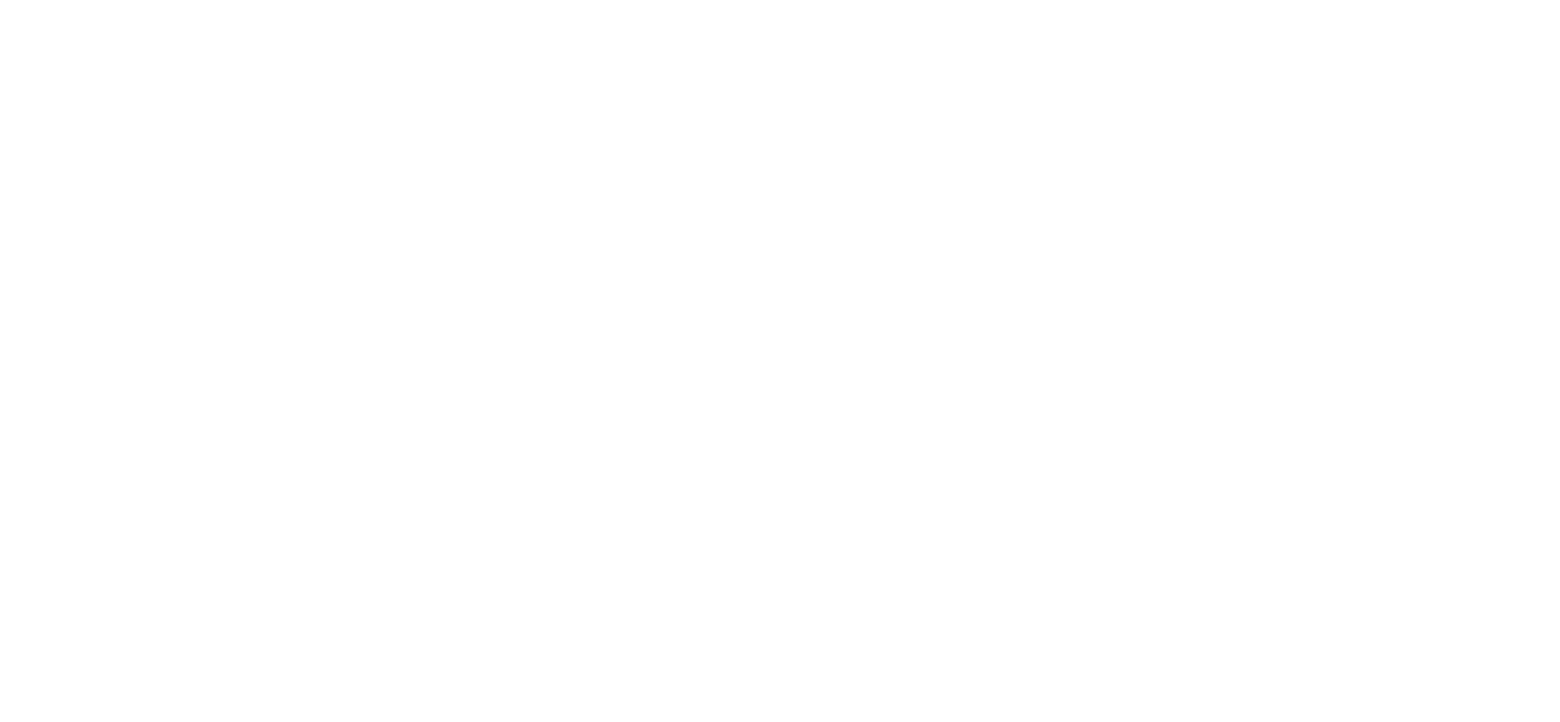
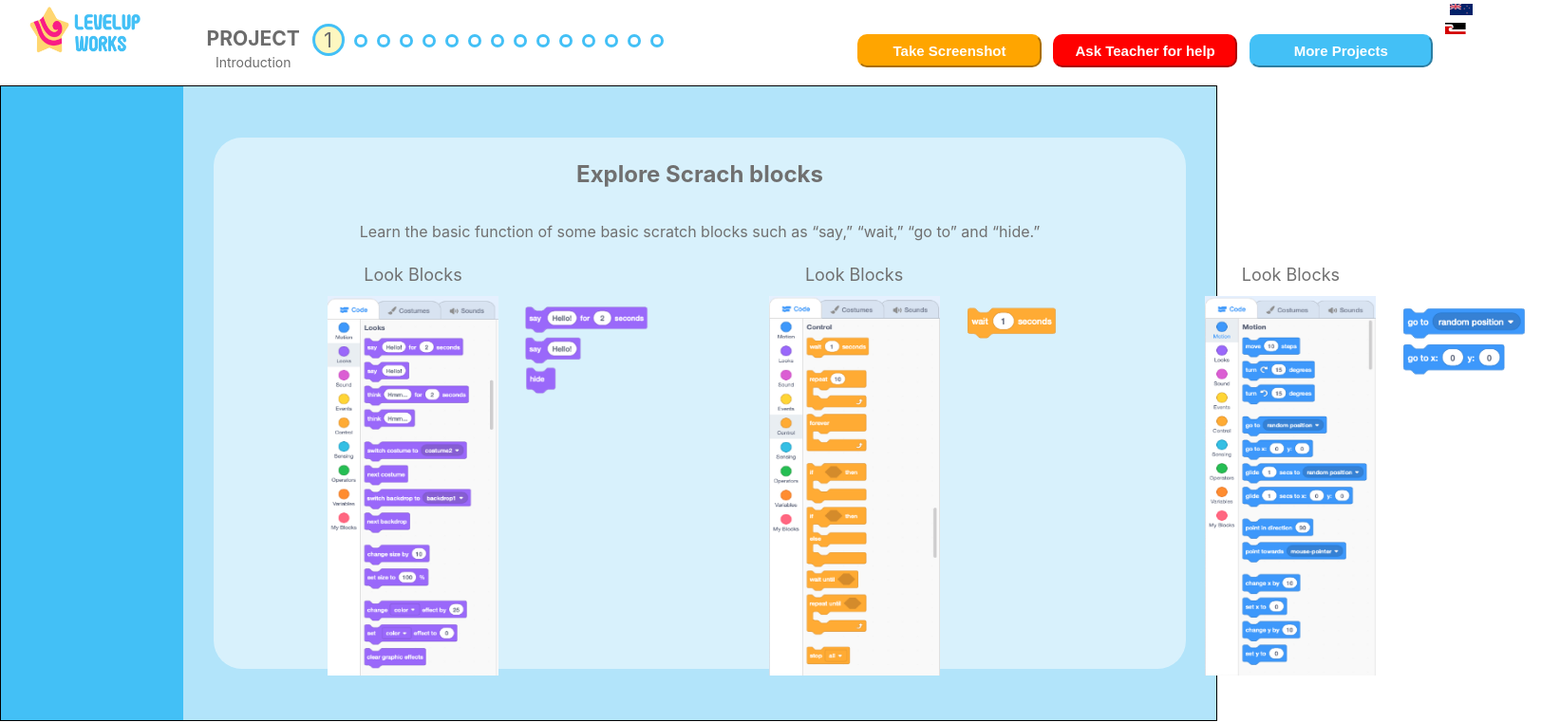
Before and after one commit to myungjkim39/MissionX, a React (Create React App) app: page /StudentDashboard/LearningObjectives in a window 1280 px wide. Before the commit this address had no page. Shown: the top 761 px of the page at 95% size, 1643 px wide, since content can reach past the window. Built offline with nearby package versions, Linux system fonts and the light colour scheme.

Commit message:
fixed learningobjectives images

```diff
--- a/src/App.js
+++ b/src/App.js
@@ -25,7 +25,7 @@
           <Route path="/teacherprofile" element={<TeacherProfile />} />
           <Route path="/studentproject" element={<StudentProject />} />
           <Route path="/studentdashboard" element={<StudentDashboard />} />
-          <Route path="/studentdashboad/learningobjectives" element={<StudentDashboardLearningObjectives />} />
+          <Route path="/StudentDashboard/LearningObjectives" element={<StudentDashboardLearningObjectives />} />
           <Route path="/studentdashboad/instructions" element={<StudentDashboardInstructions />} />
           <Route path="/studentdashboad/videotutorial" element={<StudentDashboardVideoTutorial />} />
           <Route path="/studentdashboad/makeproject" element={<StudentDashboardMakeProject />} />
--- a/src/components/StudentDashboardHeader.js
+++ b/src/components/StudentDashboardHeader.js
@@ -5,7 +5,7 @@
     <div className="header">
       <div className="left">
         <img
-          src="NavBar/LevelUpWorks-blue.png"
+          src="/src-assets/NavBar/LevelUpWorks-blue.png"
           alt="Level Up Logo"
           className="logo"
         />
@@ -42,10 +42,10 @@
         <button className="projects-btn"> More Projects </button>
 
         <div className="flagimages">
-          <img src="NavBar/NZflag.png" alt="nzFlag" className="nzflag" />
+          <img src="/src-assets/NavBar/NZflag.png" alt="nzFlag" className="nzflag" />
 
           <img
-            src="NavBar/Maoriflag.png"
+            src="/src-assets/NavBar/Maoriflag.png"
             alt="Maoriflag"
             className="maoriflag"
           />
--- a/src/components/StudentDashboardScratchBlock.js
+++ b/src/components/StudentDashboardScratchBlock.js
@@ -1,11 +1,11 @@
 import React from "react";
-import Navbar from "./Navbar.js";
+import Sidebar from './StudentDashboardSidebar';
 import "./StudentDashboardScratchBlock.css";
 
 export default function ScratchBlock() {
   return (
     <div className="outerbox">
-      <Navbar />
+      <Sidebar />
       <div id="contentbox">
         <div id="innerbox">
           <div className="content">
@@ -18,13 +18,13 @@
               <div className="block1">
                 Look Blocks
                 <img
-                  src="/projects/Project01-obj1.png"
+                  src="/public-images/projects/Project01-obj1.png"
                   alt="object1"
                   className="object1"
                 />
               </div>
               <img
-                src="/projects/Project01-obj2.png"
+                src="/public-images/projects/Project01-obj2.png"
                 alt="object2"
                 className="object2"
               />
@@ -32,13 +32,13 @@
               <div className="block2">
                 Look Blocks
                 <img
-                  src="/projects/Project01-obj3.png"
+                  src="/public-images/projects/Project01-obj3.png"
                   alt="object3"
                   className="object1"
                 />
               </div>
               <img
-                src="/projects/Project01-obj4.png"
+                src="/public-images/projects/Project01-obj4.png"
                 alt="object2"
                 className="object3"
               />
@@ -46,13 +46,13 @@
               <div className="block3">
                 Look Blocks
                 <img
-                  src="/projects/Project01-obj5.png"
+                  src="/public-images/projects/Project01-obj5.png"
                   alt="object5"
                   className="object1"
                 />
               </div>
               <img
-                src="/projects/Project01-obj6.png"
+                src="/public-images/projects/Project01-obj6.png"
                 alt="object2"
                 className="object4"
               />
--- a/src/pages/studentdashboard/StudentDashboardLearningObjectives.js
+++ b/src/pages/studentdashboard/StudentDashboardLearningObjectives.js
@@ -1,7 +1,16 @@
-import React from 'react'
+import React from 'react';
+
+import Header from "../../components/StudentDashboardHeader.js";
+import ScratchBlock from "../../components/StudentDashboardScratchBlock.js";
 
 export default function StudentDashboardLearningObjectives() {
   return (
-    <div>StudentDashboardLearningObjectives</div>
-  )
+
+    <div className="student-dashboard-learning-objectives">
+      <Header />
+      <ScratchBlock />
+
+
+    </div>
+  );
 }
```
